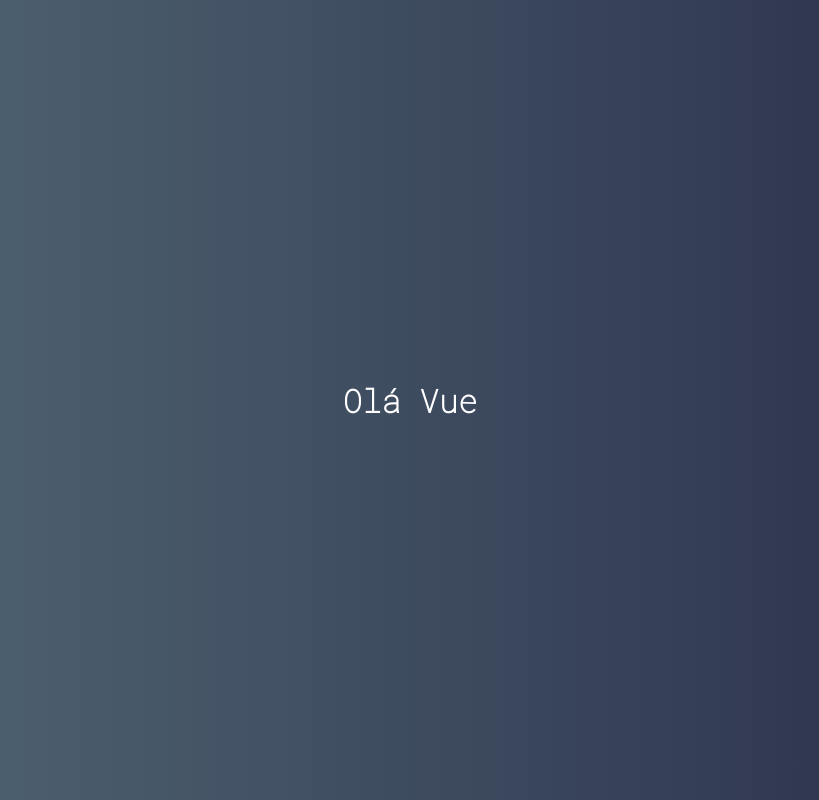
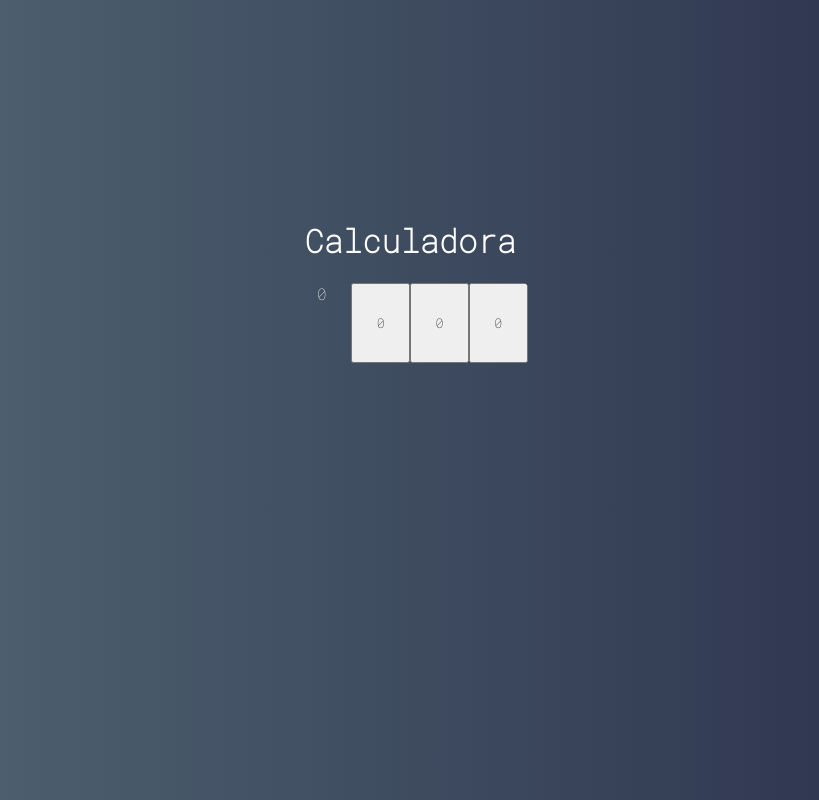
Before and after one commit to marcelobiao/calculadora-vue, a Vue app: page / in a window 1280 px wide. Shown: the whole page, without its empty margins (230-1049 px from the left). Built offline with nearby package versions, Linux system fonts and the light colour scheme; the HTML template or start-up script is replaced by a standard one.

Commit message:
Refatorando components

```diff
--- a/src/App.vue
+++ b/src/App.vue
@@ -1,12 +1,14 @@
 <template>
     <div id="app">
-        <h1>Olá Vue</h1>
+        <h1>Calculadora</h1>
+        <Calculator/>
     </div>
 </template>
 
 <script>
+import Calculator from "./main/Calculator"
 export default {
-
+    components: {Calculator}
 }
 </script>
 
--- a/src/main/Calculator.vue
+++ b/src/main/Calculator.vue
@@ -1,16 +1,30 @@
 <template>
-
+  <div class="calculator">
+      <Display />
+      <Button />
+      <Button />
+      <Button />
+  </div>
 </template>
 
 <script>
-    import Display from "../components/Display"
-    import Button from "../components/Button"
+import Button from "../components/Button"
+import Display from "../components/Display"
 
-    export default {
-        components: {Button, Display}
-    }
+export default {
+    components: {Button, Display}
+}
 </script>
 
 <style>
+.calculator {
+    height: 320px;
+    width: 235px;
+    border-radius: 5px;
+    overflow: hidden;
 
+    display: grid;
+    grid-template-columns: repeat(4, 25%);
+    grid-template-rows: 1fr 48px 48px 48px 48px 48px;
+}
 </style>
```
Lines whose indentation alone changed are shown as unchanged.
